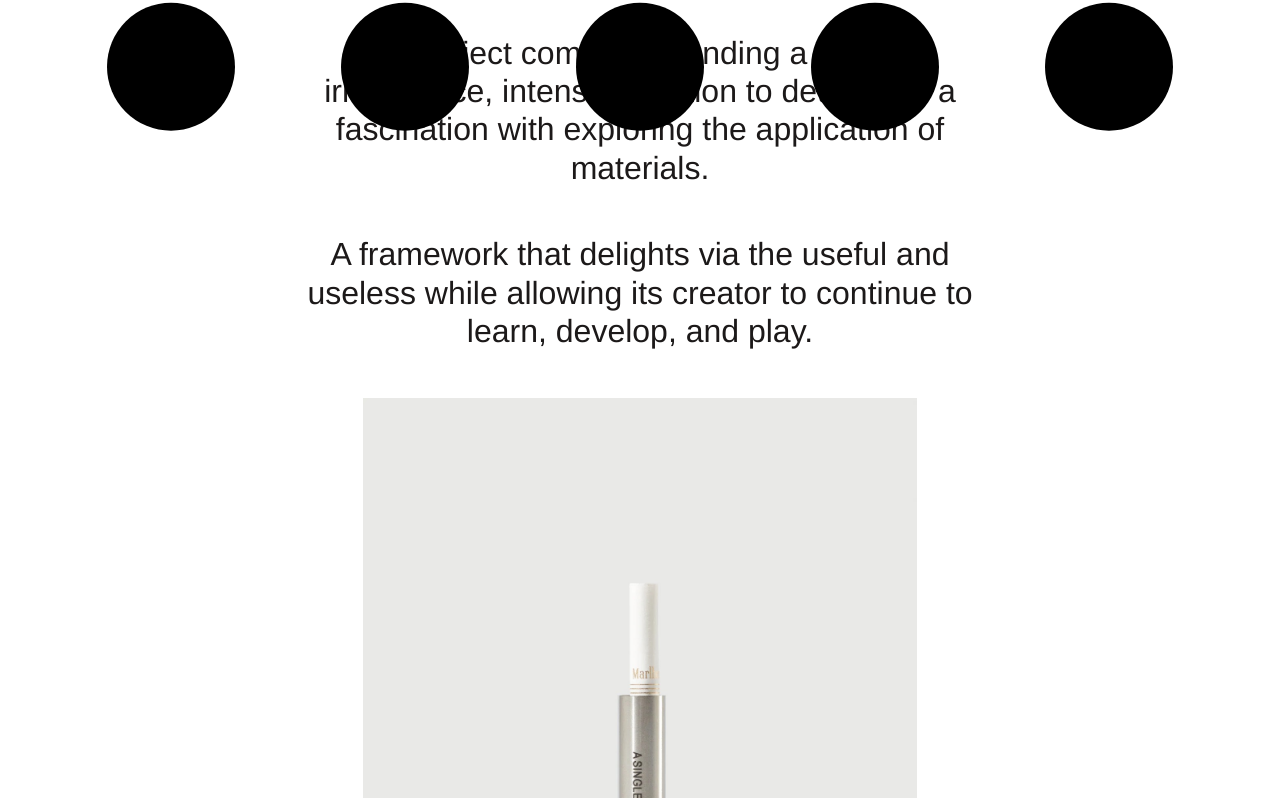
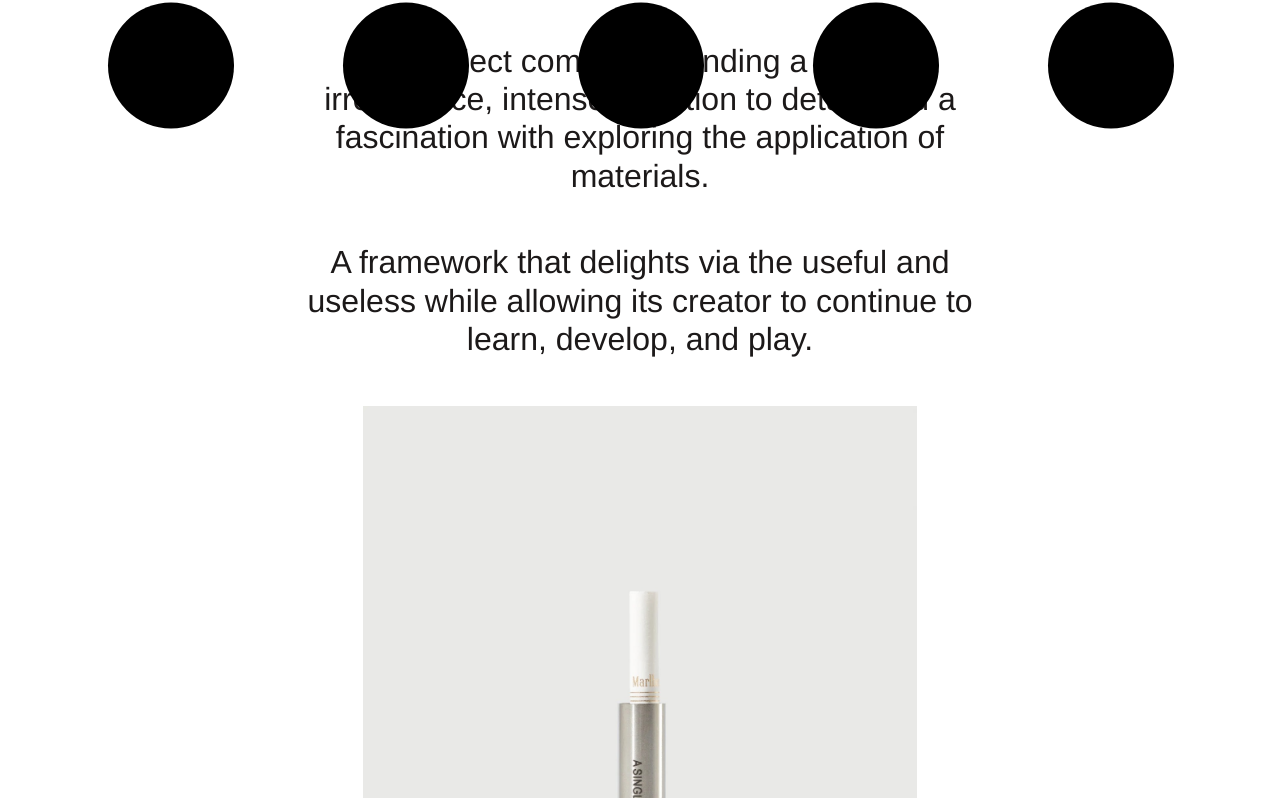
Before and after one commit to tmytrn/BE-Prototype, a website: page app/index.html in a window 1280 px wide. Shown: the part 567-1365 px from the top of the page. Drawn offline with Linux system fonts and the light colour scheme; a small style sheet from the web is missing; a web font is replaced by a local one.

Commit message:
optimizations second pass

```diff
--- a/app/index.html
+++ b/app/index.html
@@ -7,6 +7,7 @@
     <meta name="viewport" content="width=device-width, initial-scale=1.0" />
   </head>
   <body>
+    <div class="app">
       <div class="wip">WIP</div>
       <div class="dots-wrapper"><div id="dots"></div></div>
       <div class="sliders" id="sliders"></div>
@@ -33,8 +34,9 @@
       <div class="main">
         <div class="hero-text">
           <p>
-          An object company blending a mix of irreverence, intense attention to
-          detail, and a fascination with exploring the application of materials.
+            An object company blending a mix of irreverence, intense attention
+            to detail, and a fascination with exploring the application of
+            materials.
           </p>
           <p>
             A framework that delights via the useful and useless while allowing
@@ -52,6 +54,7 @@
           </div>
         </div>
       </div>
+    </div>
   </body>
   <!-- <script src="https://cdn.jsdelivr.net/npm/underscore@1.13.3/underscore-umd-min.js"></script> -->
   <script src="/scripts/index.js"></script>
--- a/app/scripts/index.js
+++ b/app/scripts/index.js
@@ -10,15 +10,21 @@ var radius, gap, size;
 
 var colRatio, rowRatio, colSpaceRatio;
 
-var isPortrait;
+var screenOrientation;
 
 var throttled = false;
-var delay = 100;
 
-var dotWidthRatio = 0.5;
-var dotHeightRatio = 0.5;
-var dotWidthGapRatio = 1 - dotWidthRatio;
-var dotHeightGapRatio = 1 - dotHeightRatio;
+var delay = 10;
+
+var dotRatio = 0.5;
+var dotSpaceRatio = 1 - dotRatio;
+
+var initialWidth = window.innerWidth;
+
+var isMobileDevice =
+  /Android|webOS|iPhone|iPad|iPod|BlackBerry|IEMobile|Opera Mini/i.test(
+    navigator.userAgent
+  );
 
 init();
 setSizes();
@@ -27,26 +33,35 @@ draw();
 function init() {
   toggle = document.getElementById("toggle-dots");
   canvas = document.getElementById("dots");
-  isPortrait = window.matchMedia("(orientation: portrait)").matches;
+  screenOrientation = window.orientation;
   r = document.querySelector(":root");
 }
 
+function isPortrait() {
+  return (
+    window.orientation == 0 ||
+    window.orientation == 180 ||
+    screen.orientation == "portrait-secondary" ||
+    screen.orientation == "portrait-primary"
+  );
+}
+
 function setSizes() {
-  size = dotRadius();
-  setDotRadius(size);
-  if (window.innerWidth <= 600 || isPortrait) {
-    colRatio = divideIntoNSpaces(window.innerWidth, 3, dotWidthRatio);
-    rowRatio = divideIntoNSpaces(window.innerHeight, 5, dotHeightRatio);
-    colSpaceRatio = divideIntoNSpaces(window.innerWidth, 4, dotWidthGapRatio);
-    rowSpaceRatio = divideIntoNSpaces(window.innerHeight, 6, dotHeightGapRatio);
+  setDotRadius(dotRadius());
+  console.log("isPortrait", isPortrait());
+  if (window.innerWidth <= 600 || isPortrait()) {
+    colRatio = divideIntoNSpaces(window.innerWidth, 3, dotRatio);
+    rowRatio = divideIntoNSpaces(window.innerHeight, 5, dotRatio);
+    colSpaceRatio = divideIntoNSpaces(window.innerWidth, 4, dotSpaceRatio);
+    rowSpaceRatio = divideIntoNSpaces(window.innerHeight, 6, dotSpaceRatio);
 
     gridRows = `${rowRatio}px ${rowRatio}px ${rowRatio}px ${rowRatio}px ${rowRatio}px`;
     gridColumns = `${colRatio}px ${colRatio}px ${colRatio}px`;
   } else {
-    colRatio = divideIntoNSpaces(window.innerWidth, 5, dotWidthRatio);
-    rowRatio = divideIntoNSpaces(window.innerHeight, 3, dotHeightRatio);
-    colSpaceRatio = divideIntoNSpaces(window.innerWidth, 6, dotWidthGapRatio);
-    rowSpaceRatio = divideIntoNSpaces(window.innerHeight, 4, dotHeightGapRatio);
+    colRatio = divideIntoNSpaces(window.innerWidth, 5, dotRatio);
+    rowRatio = divideIntoNSpaces(window.innerHeight, 3, dotRatio);
+    colSpaceRatio = divideIntoNSpaces(window.innerWidth, 6, dotSpaceRatio);
+    rowSpaceRatio = divideIntoNSpaces(window.innerHeight, 4, dotSpaceRatio);
     gridRows = `${rowRatio}px ${rowRatio}px ${rowRatio}px  `;
     gridColumns = `${colRatio}px ${colRatio}px ${colRatio}px ${colRatio}px ${colRatio}px `;
   }
@@ -62,40 +77,69 @@ function setSizes() {
 
 function divideIntoNSpaces(length, spaces, ratio) {
   var value = length * ratio;
-  return value / spaces;
+  return (value / spaces).toFixed();
 }
 
-toggle.onclick = function () {
-  if (dots.style.display === "none") {
-    dots.style.display = "grid";
-  } else {
-    dots.style.display = "none";
-  }
-};
+// toggle.onclick = function () {
+//   if (dots.style.display === "none") {
+//     dots.style.display = "grid";
+//   } else {
+//     dots.style.display = "none";
+//   }
+// };
 
 window.addEventListener("resize", () => {
   if (!throttled) {
     //actual callback action
+    if (isMobileDevice) {
+      //dont move when address bar stuff moves
+      if (window.innerWidth != initialWidth) {
+        setSizes();
+        initialWidth = window.innerWidth;
+      }
+      return;
+    }
+
     setSizes();
     // we're throttled!
     throttled = true;
     // set a timeout to un-throttle
+
     setTimeout(function () {
       throttled = false;
     }, delay);
   }
 });
 
+// window.addEventListener("orientationchange", function () {
+//   // Announce the new orientation number
+//   console.log("orientation change");
+//   // isPortrait = window.matchMedia("(orientation: portrait)").matches;
+//   // console.log(
+//   //   "isPortrait: ",
+//   //   window.matchMedia("(orientation: portrait)").matches
+//   // );
+//   setSizes();
+// });
+
 function dotRadius() {
-  var widthRatio = divideIntoNSpaces(window.innerWidth, 5, dotWidthRatio);
-  var heightRatio = divideIntoNSpaces(window.innerHeight, 3, dotHeightRatio);
-  return Math.min(widthRatio, heightRatio) / 2;
+  if (window.innerWidth <= 600) {
+    var widthRatio = divideIntoNSpaces(window.innerWidth, 3, dotRatio);
+    var heightRatio = divideIntoNSpaces(window.innerHeight, 5, dotRatio);
+  } else {
+    var widthRatio = divideIntoNSpaces(window.innerWidth, 5, dotRatio);
+    var heightRatio = divideIntoNSpaces(window.innerHeight, 3, dotRatio);
+  }
+
+  var value = Math.min(Math.min(widthRatio, heightRatio));
+
+  size = (value / 2).toFixed();
 }
 
-function setDotRadius(size) {
+function setDotRadius() {
   var circles = document.querySelectorAll("[class=circle]");
   for (i = 0; i < circles.length; i++) {
-    circles[i].setAttribute("r", size);
+    circles[i].setAttribute("r", size - 1);
   }
 }
 
@@ -108,7 +152,7 @@ function draw() {
     " cy=" +
     "50%" +
     " r= " +
-    size +
+    (size - 1) +
     " fill=#000 class=circle />";
 
   svg.classList.add("dot");
--- a/app/styles/main.css
+++ b/app/styles/main.css
@@ -1,4 +1,4 @@
-@import url("http://fast.fonts.net/t/1.css?apiType=css&projectid=654846f5-8579-4a33-99db-35ba1d3a00f4"); @font-face {
+@font-face {
   font-family: "Helvetica Neue LT W05_57 Cond";
   src: url(//cdn.shopify.com/s/files/1/0666/1997/t/5/assets/9516ef74-4fe9-45fe-a09f-493cb9518f71.woff2?v=2410939882692835546) format("woff2"), url(//cdn.shopify.com/s/files/1/0666/1997/t/5/assets/5b99bc59-1b2e-446b-961e-2e1dbdfcd641.woff?v=1048718411034538580) format("woff");
 }
@@ -10,6 +10,7 @@
   --colSpace: 0px;
   --gridPadding: 0px;
   --gridGap: 0px;
+  --app-height: 100%;
 }
 
 *{
@@ -24,11 +25,10 @@ html{
 body {
     font: 16px/1.2 "Helvetica Neue LT W05_57 Cond", "Helvetica", sans-serif;
     color: #1c1919;
-    margin: 0;
     padding-bottom: 100px;
     text-align: center;
+}
 
-}
 
 .main{
   position: relative;
```
Lines whose indentation alone changed are shown as unchanged.
